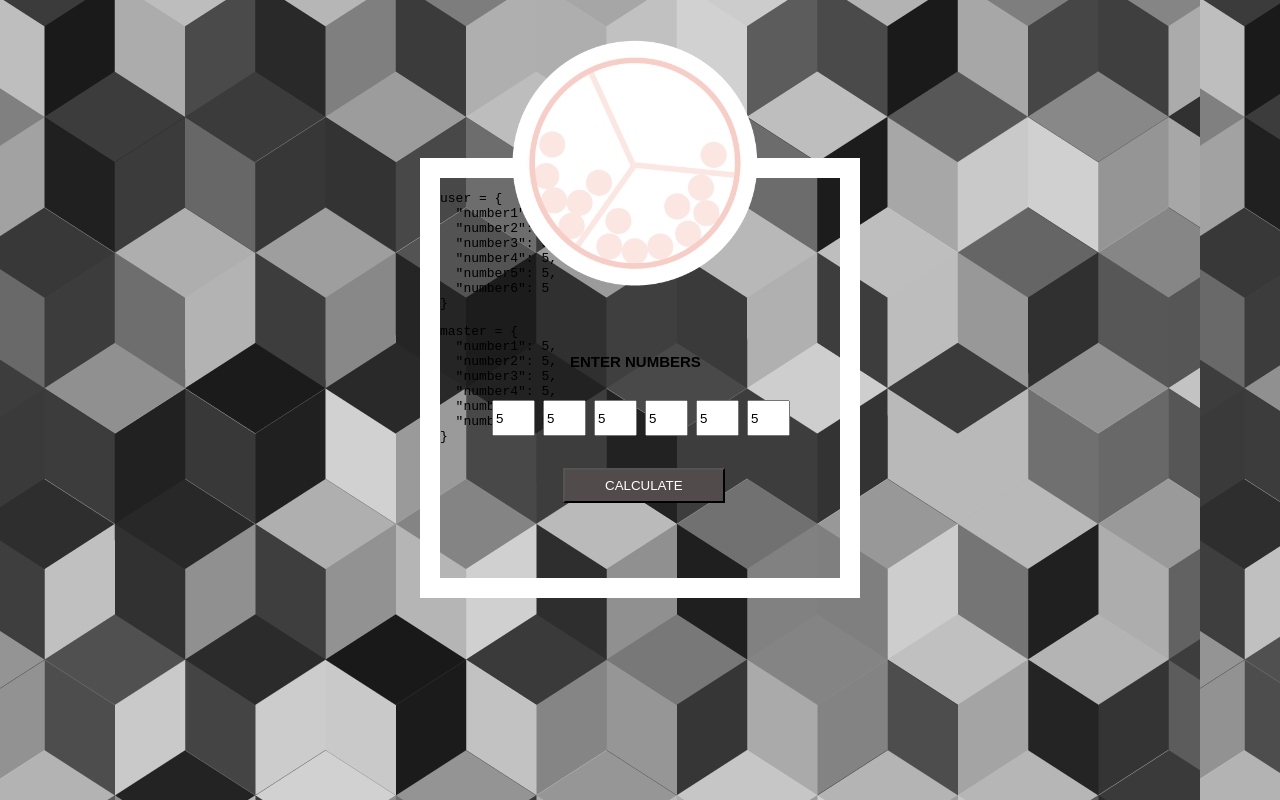
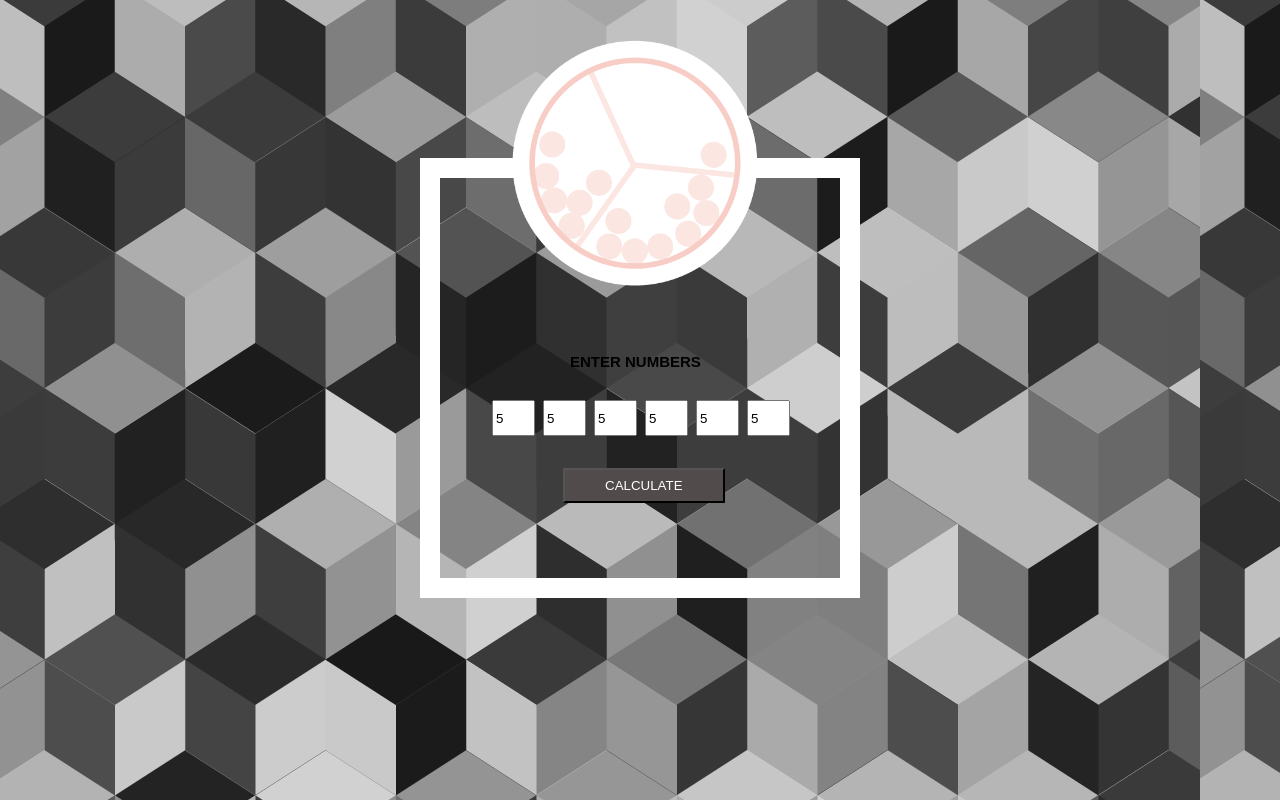
Before and after one commit to sarahpenney/national-lottery, a plain HTML site: page index.html in a window 1280 px wide. Both pictures are taken after typing "5", "5", "5", "5", "5", "5" into the empty fields and a click on the input "CALCULATE". Drawn offline with nearby package versions, Linux system fonts and the light colour scheme; some packages are replaced by stand-ins of ours.

Commit message:
UPDATED: player numbers saved

```diff
--- a/app.js
+++ b/app.js
@@ -44,9 +44,15 @@ lottoApp.config(function($routeProvider) {
 lottoApp.controller('mainController', function($scope, $http) {
   $scope.message = 'main';
 
+  var playernumbers = [];
 
   $scope.update = function(user) {
     $scope.master = angular.copy(user);
+
+    playernumbers = user;
+
+    console.log('playernumbers', playernumbers);
+
   };
 
 
--- a/pages/home.html
+++ b/pages/home.html
@@ -16,7 +16,7 @@
     </form>
   </div>
 
-  <pre>user = {{user | json}}</pre>
-  <pre>master = {{master | json}}</pre>
+  <!-- <pre>user = {{user | json}}</pre>
+  <pre>master = {{master | json}}</pre> -->
 
 </div>
```
